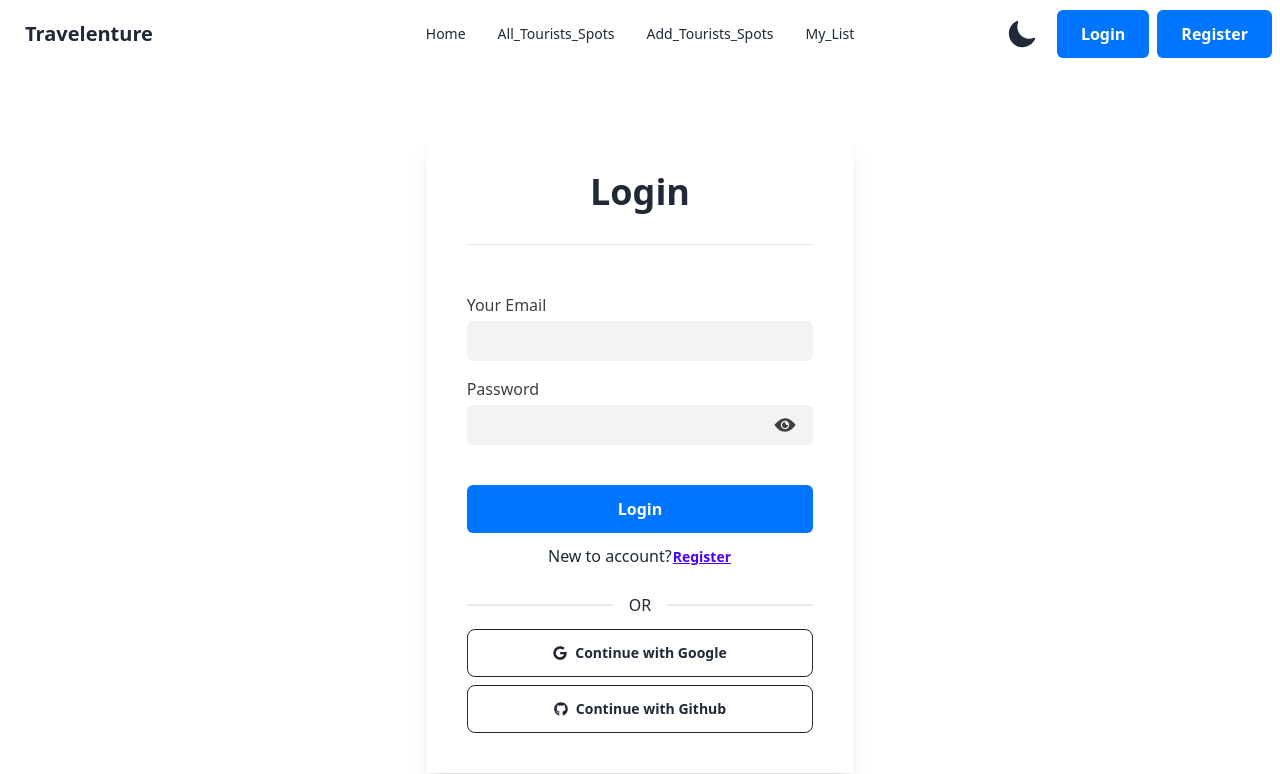
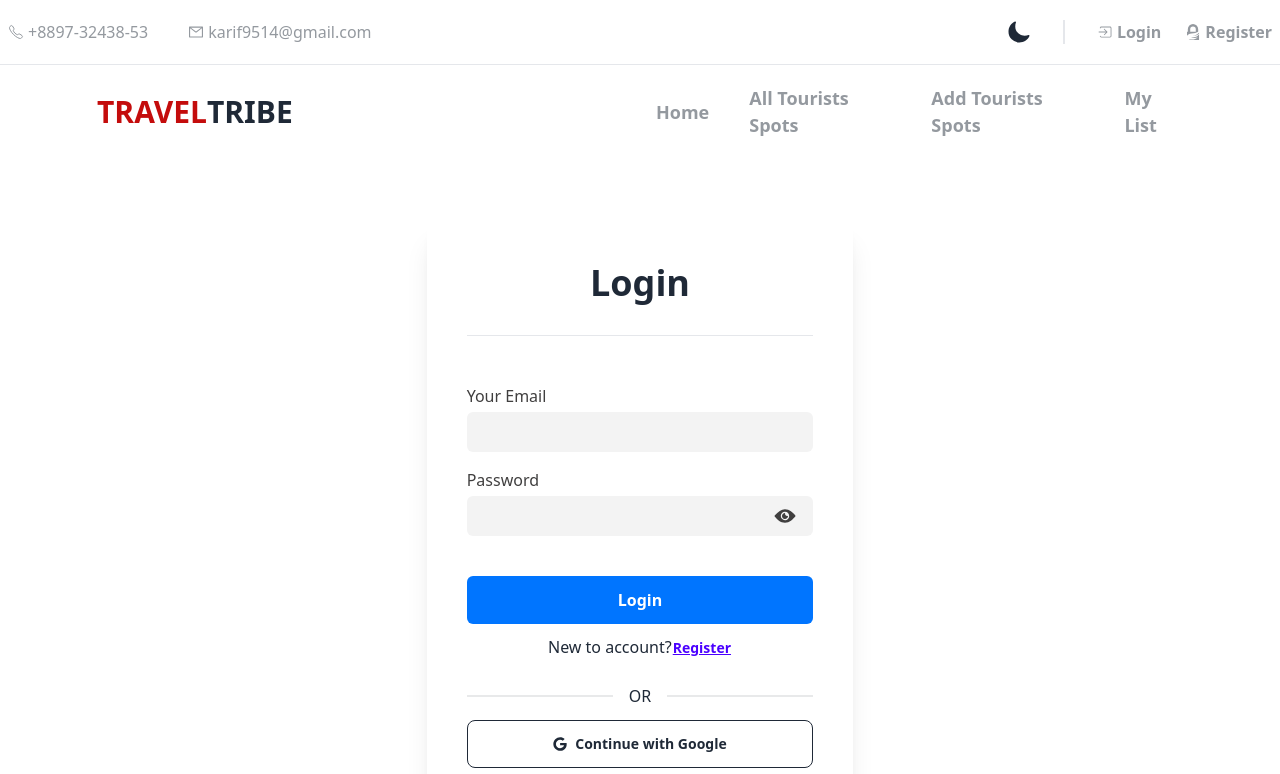
Before and after one commit to arifraj9911/tourism-management-client, a React (Vite) app: page /login in a window 1280 px wide. Shown: the top 774 px of the page. Built offline with nearby package versions, Linux system fonts and the light colour scheme; no server answers.

Commit message:
navbar deisign imlement

```diff
--- /dev/null
+++ b/src/Pages/Shared/Header/Header.css
@@ -0,0 +1,7 @@
+.active{
+    color:#C40C0C!important;
+    border-bottom: 3px solid #e5e6e7!important;
+    font-size:18px;
+    font-weight: 600;
+    padding-bottom: 4px;
+}
--- a/src/Pages/Shared/Header/Header.jsx
+++ b/src/Pages/Shared/Header/Header.jsx
@@ -2,8 +2,12 @@ import { useContext, useState } from "react";
 import { Link, NavLink, useNavigate } from "react-router-dom";
 import { AuthContext } from "../../provider/AuthProvider";
 import { CgProfile } from "react-icons/cg";
-import { IoMoon, IoSunny } from "react-icons/io5";
-
+import { IoCallOutline, IoMoon, IoSunny } from "react-icons/io5";
+import { AiOutlineMail } from "react-icons/ai";
+import { IoIosLogIn } from "react-icons/io";
+import { SiGnuprivacyguard } from "react-icons/si";
+import { CiLogout } from "react-icons/ci";
+import "./Header.css";
 const Header = () => {
   const { user, logOut } = useContext(AuthContext);
   const [dark, setDark] = useState(false);
@@ -19,18 +23,92 @@ const Header = () => {
         <NavLink to="/">Home</NavLink>
       </li>
       <li className="">
-        <NavLink to="/all-tourist-spot">All_Tourists_Spots</NavLink>
+        <NavLink to="/all-tourist-spot">All Tourists Spots</NavLink>
       </li>
       <li className="">
-        <NavLink to="/add-tourist-spot">Add_Tourists_Spots</NavLink>
+        <NavLink to="/add-tourist-spot">Add Tourists Spots</NavLink>
       </li>
       <li className="">
-        <NavLink to="/my-list">My_List</NavLink>
+        <NavLink to="/my-list">My List</NavLink>
       </li>
     </>
   );
   return (
-    <div className="navbar bg-white dark:bg-black dark:text-white sticky top-0 z-10">
+    <>
+      {/* navbar top */}
+      <div className="navbar py-0 bg-base-100 max-w-screen-xl  mx-auto">
+        <div className="flex-1 gap-10 text-[#94999f]">
+          <div className="flex gap-1 items-center">
+            <IoCallOutline />
+            <span>+8897-32438-53</span>
+          </div>
+          <div className="flex gap-1 items-center">
+            <AiOutlineMail />
+            <span>{user?.email ? user?.email : "karif9514@gmail.com"}</span>
+          </div>
+        </div>
+        <div className="flex-none">
+          {/* dark/light theme */}
+          <button
+            className="pr-8  border-r-2"
+            onClick={() => darkModeHandler()}
+          >
+            {dark && <IoSunny className="text-2xl" />}
+            {!dark && <IoMoon className="text-2xl" />}
+          </button>
+          {/* button */}
+          <div className="pl-8 text-[#94999f]">
+            {user ? (
+              <span className="flex items-center gap-3 lg:gap-6">
+                <button
+                  onClick={() => {
+                    logOut();
+                    navigate("/login");
+                  }}
+                  className=" text-[16px] font-bold flex gap-1 items-center"
+                >
+                  <CiLogout />
+                  <span> Sign Out</span>
+                </button>{" "}
+                {user?.photoURL ? (
+                  <div
+                    className="avatar tooltip tooltip-left tooltip-success"
+                    data-tip={user?.displayName}
+                  >
+                    <div className="w-8 lg:w-8 rounded-full ring ring-primary ring-offset-base-100 ring-offset-2">
+                      <img src={user?.photoURL} />
+                    </div>
+                  </div>
+                ) : (
+                  <div className="tooltip" data-tip={user?.displayName}>
+                    <CgProfile className="text-4xl" />
+                  </div>
+                )}{" "}
+              </span>
+            ) : (
+              <div className="flex gap-6">
+                <Link
+                  className=" text-[16px] font-bold flex gap-1 items-center"
+                  to="/login"
+                >
+                  <IoIosLogIn />
+                  <span>Login</span>
+                </Link>
+                <Link
+                  className=" text-[16px] font-bold flex gap-1 items-center"
+                  to="/register"
+                >
+                  <SiGnuprivacyguard />
+                  <span>Register</span>
+                </Link>
+              </div>
+            )}
+          </div>
+        </div>
+      </div>
+      <hr />
+      {/* navbar bottom */}
+      <div className="navbar py-5 px-20 bg-white dark:bg-black dark:text-white sticky top-0 z-10">
         <div className="navbar-start">
           <div className="dropdown">
             <div tabIndex={0} role="button" className="btn btn-ghost lg:hidden">
@@ -56,24 +134,22 @@ const Header = () => {
               {menu}
             </ul>
           </div>
-        <Link to="/" className="btn btn-ghost  text-xl">
-          Travelenture
+          <Link to="/" className="btn btn-ghost gap-0 text-3xl font-bold">
+            <span className="text-[#C40C0C]">TRAVEL</span>TRIBE
           </Link>
         </div>
-      <div className="navbar-center hidden lg:flex lg:gap-2">
-        <ul className="menu menu-horizontal px-4">{menu}</ul>
+        <div className="navbar-end hidden lg:flex lg:gap-2">
+          <ul className="flex items-center gap-10 px-4 text-[#94999f] text-[18px] font-semibold">
+            {menu}
+          </ul>
         </div>
-      <div className="navbar-end">
-        {/* dark/light theme */}
+        {/* <div className="navbar-end">
+
           <button className="mr-5" onClick={() => darkModeHandler()}>
-          {
-            dark && <IoSunny className="text-3xl" />
-          }
-          {
-            !dark && <IoMoon className="text-3xl" />
-          }
+            {dark && <IoSunny className="text-3xl" />}
+            {!dark && <IoMoon className="text-3xl" />}
           </button>
-        {/* button */}
+
           {user ? (
             <span className="flex items-center gap-3 lg:gap-4">
               {" "}
@@ -117,8 +193,9 @@ const Header = () => {
               </Link>
             </div>
           )}
+        </div> */}
       </div>
-    </div>
+    </>
   );
 };
 
```
Also changed, not shown: src/assets/Images/logo_nav.png (added). Lines whose indentation alone changed are shown as unchanged.
